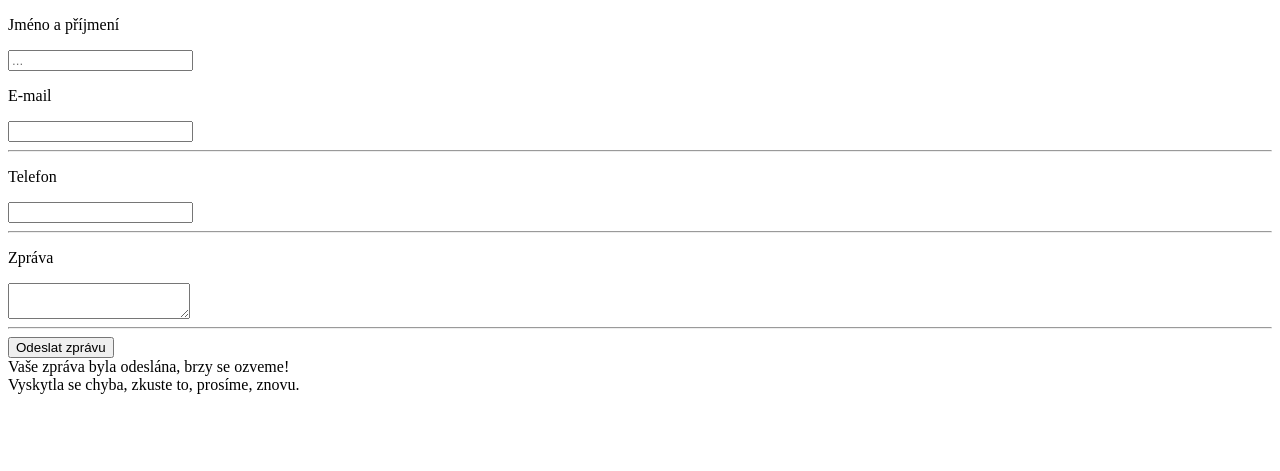
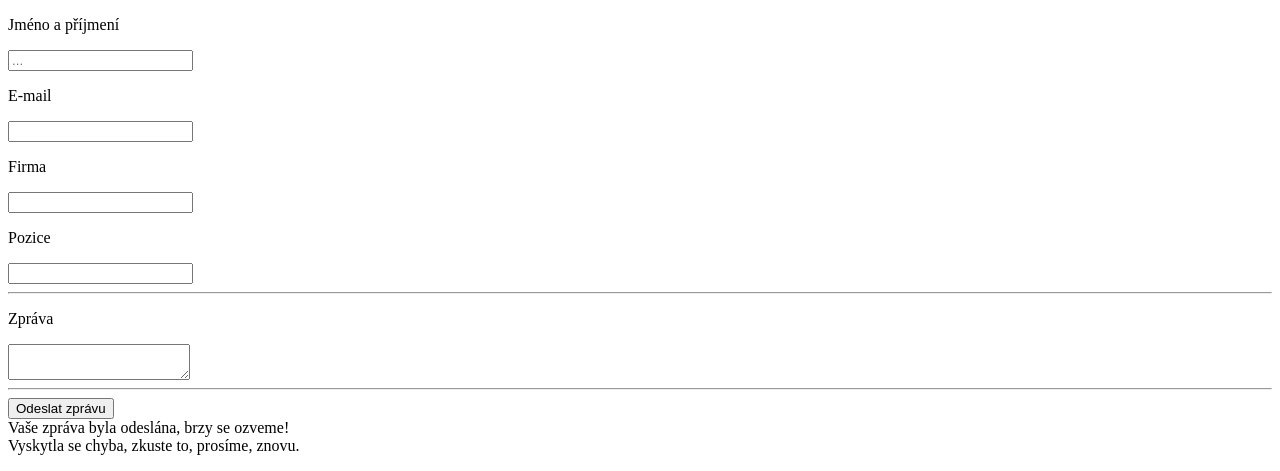
Before and after one commit to skada/trasoritka, a Django app: template tr/base/templates/blocks/contact_block.html in a window 1280 px wide. Shown: the part 548-1019 px from the top of the page. Before the commit the page ends 942 px from the top, so only its background shows below. Run offline with Django 3.2, Linux system fonts and the light colour scheme; the template is opened without the code that fills it, so the values that code supplies are empty.

Commit message:
Contact form update

```diff
--- a/tr/base/templates/blocks/contact_block.html
+++ b/tr/base/templates/blocks/contact_block.html
@@ -4,9 +4,12 @@
             <div class="col-md-6">
                 <div class="google-map" data-skin="gray" data-coords="50.103354, 14.394607" data-marker="{% static 'images/marker-map.png' %}" style="height:540px"></div>
             </div>
+            <script>
+                var csrf_token = "{{ csrf_token }}";
+            </script>
             <div class="col-md-6">
                 <div class="content">
-                    <form action="#" class="form-box form-ajax" method="post" data-email="lukas@e-smile.cz">
+                    <form action="{% url 'contact_form_post' %}" class="form-box form-ajax" method="post" data-email="jakub@e-smile.cz">
                         <div class="row">
                             <div class="col-md-6">
                                 <p>Jméno a příjmení</p>
@@ -18,10 +21,17 @@
                             </div>
                         </div>
                         <div class="row">
+                            <div class="col-md-6">
+                                <p>Firma</p>
+                                <input id="company" name="company" placeholder="" type="text" class="form-control form-value" required>
+                            </div>
+                            <div class="col-md-6">
+                                <p>Pozice</p>
+                                <input id="job_desc" name="job_desc" placeholder="" type="text" class="form-control form-value" required>
+                            </div>
+                        </div>
+                        <div class="row">
                             <div class="col-md-12">
-                                <hr class="space xs" />
-                                <p>Telefon</p>
-                                <input id="phone" name="phone" placeholder="" type="text" class="form-control form-value">
                                 <hr class="space xs" />
                                 <p>Zpráva</p>
                                 <textarea id="messagge" name="messagge" class="form-control form-value" required></textarea>
```
Also changed, not shown: tr/base/views.py (added, +15 -0 lines), tr/base/migrations/0003_auto_20170526_1102.py (added).
